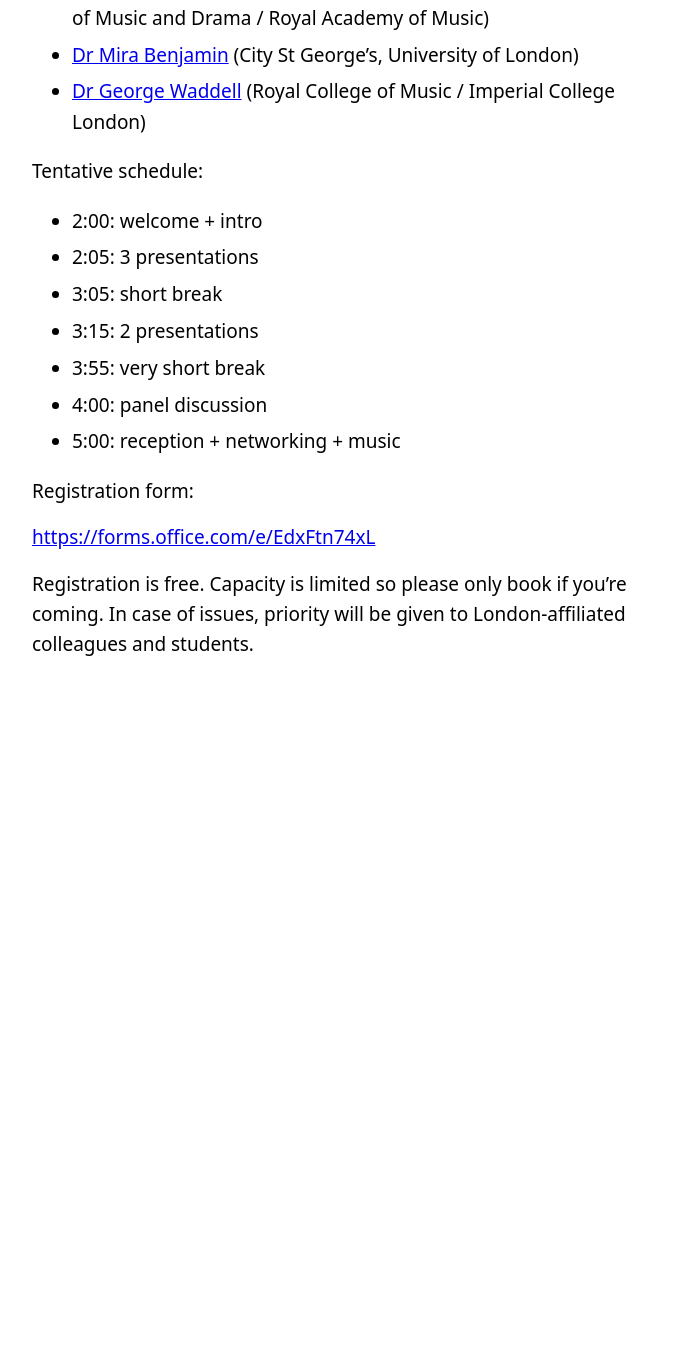
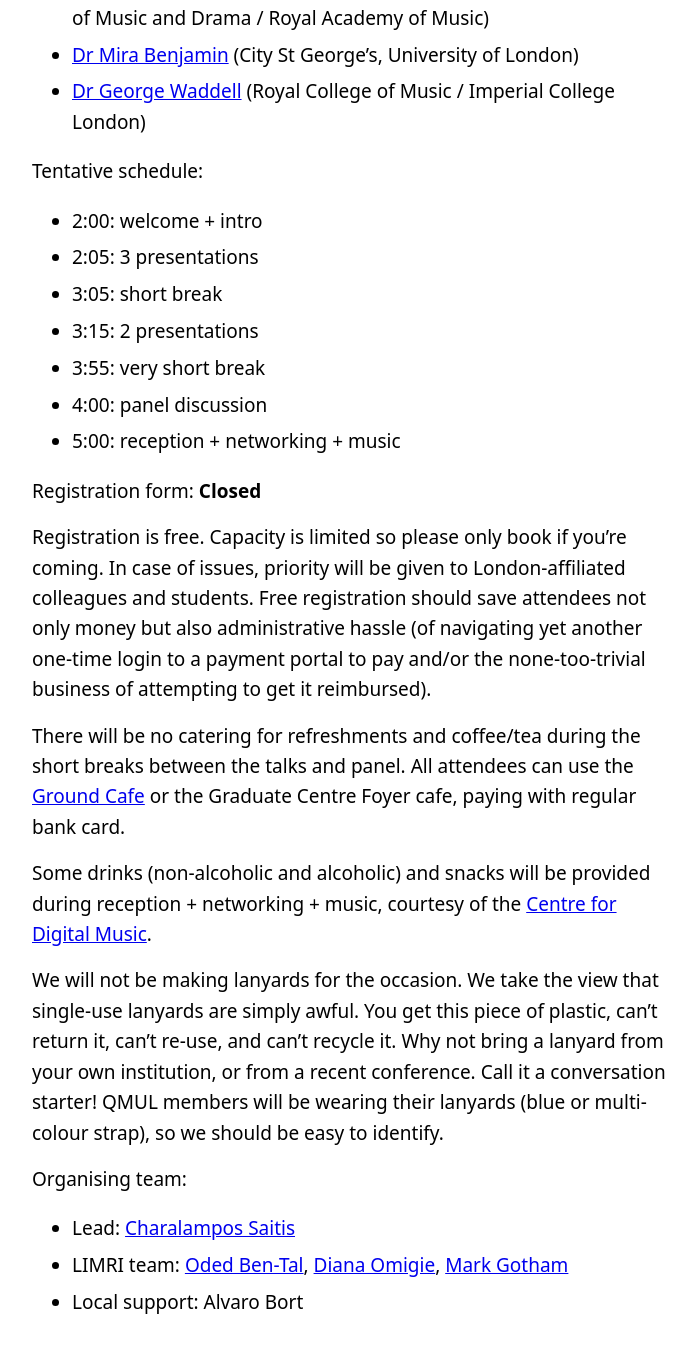
Before and after one commit to dmrn-limri/dmrn-limri.github.io, a Jekyll site: the page built from _posts/2026-04-20-workshop-expert-performance.md, in a window 1280 px wide and 1400 px high, scrolled down 798 px. Shown: the top 1353 px of the window, without its empty margins (288-984 px from the left). Built offline with Jekyll 4.4.1, drawn with Linux system fonts in a browser that asks for light colours; before the commit the page ends 1538 px from its top, so only the background shows below that.

Commit message:
Update 2026-04-20-workshop-expert-performance.md

```diff
--- a/_posts/2026-04-20-workshop-expert-performance.md
+++ b/_posts/2026-04-20-workshop-expert-performance.md
@@ -28,8 +28,19 @@ Tentative schedule:
 * 4:00: panel discussion
 * 5:00: reception + networking + music
 
-Registration form:
+Registration form: **Closed**
 
-[https://forms.office.com/e/EdxFtn74xL](https://forms.office.com/e/EdxFtn74xL)
+<!-- [https://forms.office.com/e/EdxFtn74xL](https://forms.office.com/e/EdxFtn74xL) -->
 
-Registration is free. Capacity is limited so please only book if you’re coming. In case of issues, priority will be given to London-affiliated colleagues and students.
+Registration is free. Capacity is limited so please only book if you’re coming. In case of issues, priority will be given to London-affiliated colleagues and students. Free registration should save attendees not only money but also administrative hassle (of navigating yet another one-time login to a payment portal to pay and/or the none-too-trivial business of attempting to get it reimbursed).
+
+There will be no catering for refreshments and coffee/tea during the short breaks between the talks and panel. All attendees can use the [Ground Cafe](https://www.qmsu.org/ground/) or the Graduate Centre Foyer cafe, paying with regular bank card.
+
+Some drinks (non-alcoholic and alcoholic) and snacks will be provided during reception + networking + music, courtesy of the [Centre for Digital Music](https://www.c4dm.eecs.qmul.ac.uk/).
+
+We will not be making lanyards for the occasion. We take the view that single-use lanyards are simply awful. You get this piece of plastic, can’t return it, can’t re-use, and can’t recycle it. Why not bring a lanyard from your own institution, or from a recent conference. Call it a conversation starter! QMUL members will be wearing their lanyards (blue or multi-colour strap), so we should be easy to identify.
+
+Organising team:
+* Lead: [Charalampos Saitis](https://www.seresearch.qmul.ac.uk/cmai/people/csaitis/)
+* LIMRI team: [Oded Ben-Tal](https://www.kingston.ac.uk/about/staff/dr-oded-ben-tal), [Diana Omigie](https://www.gold.ac.uk/mind-body-society/people/omigie/), [Mark Gotham](https://www.kcl.ac.uk/people/mark-gotham)
+* Local support: Alvaro Bort
```
